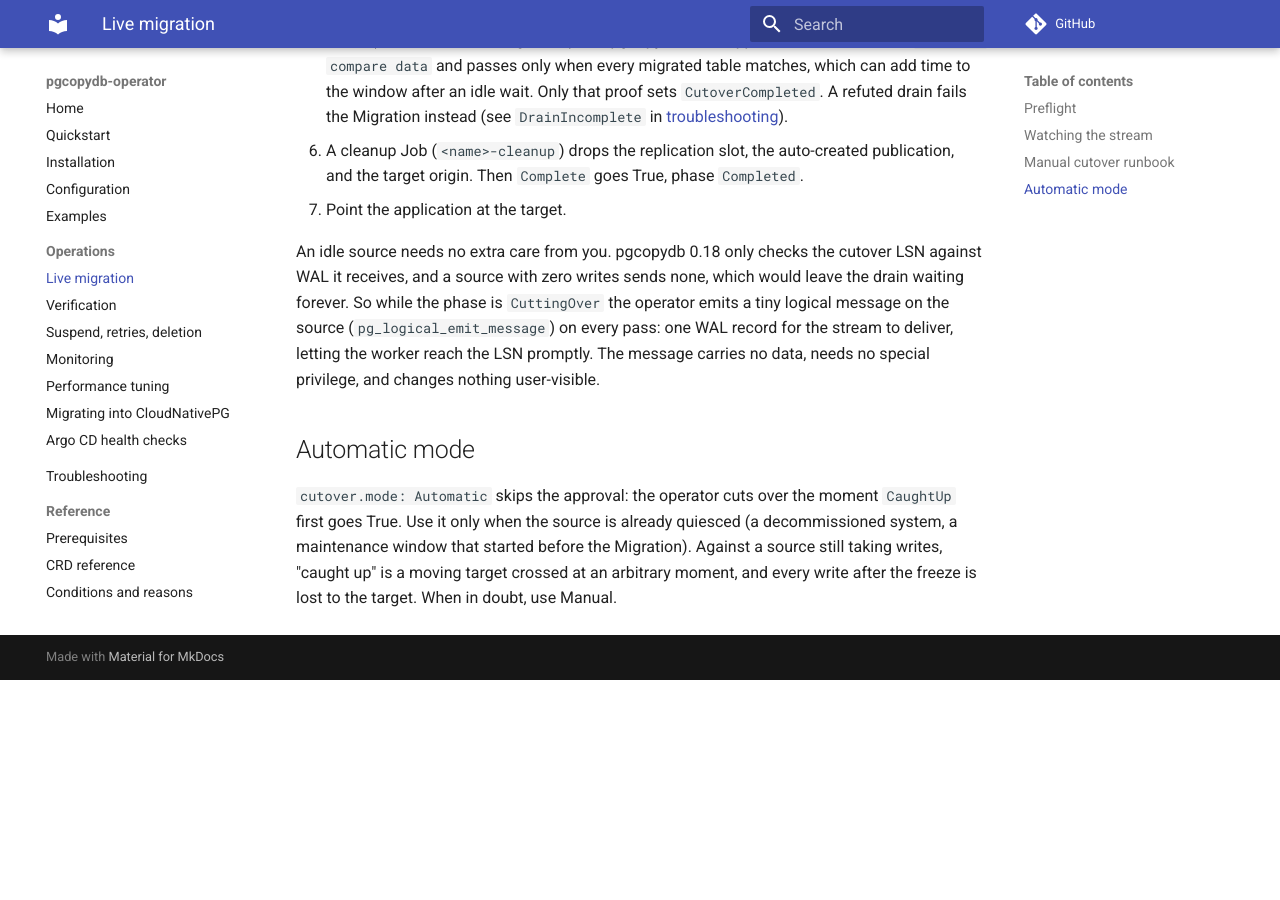
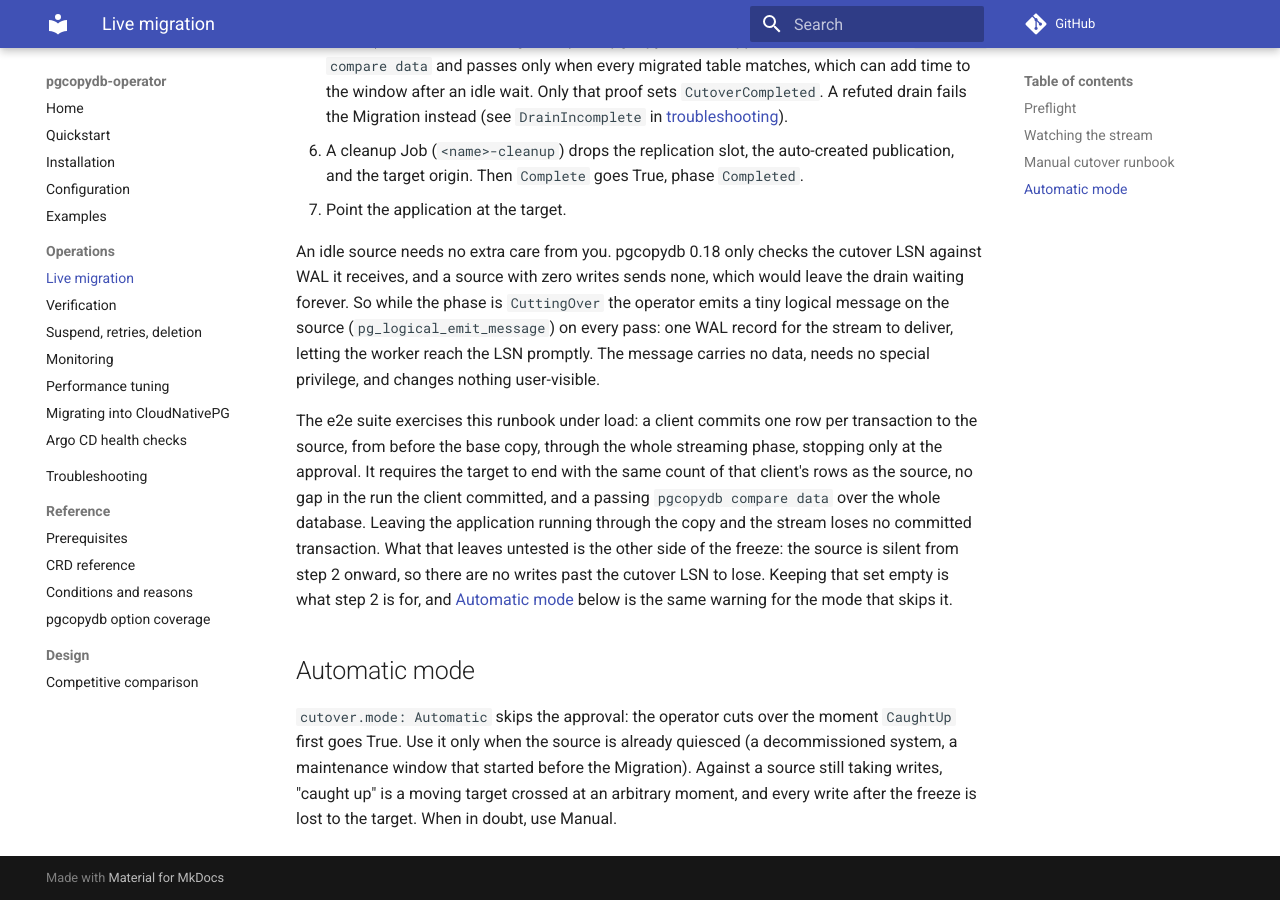
Before and after one commit to ydixken/pgcopydb-operator, an MkDocs documentation site: the page built from docs/operations/live-migration.md, in a window 1280 px wide and 900 px high, scrolled down 3211 px. Built offline with MkDocs 1.6.1 and Material for MkDocs 9.7.7, drawn with Linux system fonts in a browser that asks for light colours; comment, search, counter and statistics services are not loaded; before the commit the page ends 3891 px from its top, so only the background shows below that.

Commit message:
docs: document what a cutover guarantees under write load

```diff
--- a/docs/operations/live-migration.md
+++ b/docs/operations/live-migration.md
@@ -75,6 +75,12 @@ Manual is the default mode. Cutover freezes the stream at the source's current L
 
 An idle source needs no extra care from you. pgcopydb 0.18 only checks the cutover LSN against WAL it receives, and a source with zero writes sends none, which would leave the drain waiting forever. So while the phase is `CuttingOver` the operator emits a tiny logical message on the source (`pg_logical_emit_message`) on every pass: one WAL record for the stream to deliver, letting the worker reach the LSN promptly. The message carries no data, needs no special privilege, and changes nothing user-visible.
 
+The e2e suite exercises this runbook under load: a client commits one row per transaction to the source, from before the base copy, through the whole streaming phase, stopping only at the approval.
+It requires the target to end with the same count of that client's rows as the source, no gap in the run the client committed, and a passing `pgcopydb compare data` over the whole database.
+Leaving the application running through the copy and the stream loses no committed transaction.
+What that leaves untested is the other side of the freeze: the source is silent from step 2 onward, so there are no writes past the cutover LSN to lose.
+Keeping that set empty is what step 2 is for, and [Automatic mode](#automatic-mode) below is the same warning for the mode that skips it.
+
 ## Automatic mode
 
 `cutover.mode: Automatic` skips the approval: the operator cuts over the moment `CaughtUp` first goes True. Use it only when the source is already quiesced (a decommissioned system, a maintenance window that started before the Migration). Against a source still taking writes, "caught up" is a moving target crossed at an arbitrary moment, and every write after the freeze is lost to the target. When in doubt, use Manual.
```
